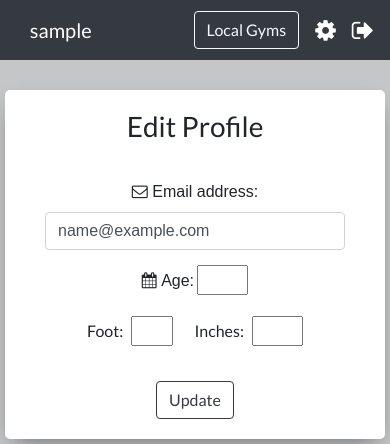
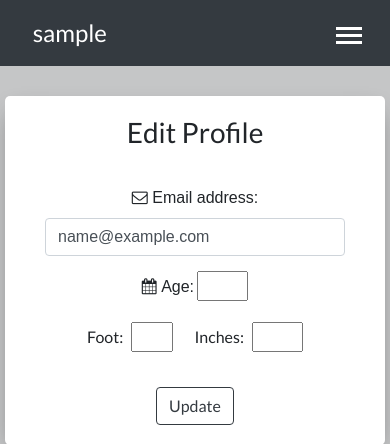
Before and after one commit to Craig-Codes/Weight_Tracker_App, a Node server app: page /profile/edit in a window 390 px wide. Shown: the top 444 px of the page. Run offline with Node 20, Linux system fonts and the light colour scheme; the visitor is signed in with stand-in values (Sample User, id 1); some libraries are stand-ins or nearby versions.

Commit message:
bug fixes and burger menu

```diff
--- a/public/stylesheets/profile.css
+++ b/public/stylesheets/profile.css
@@ -19,12 +19,74 @@ h4{
   padding: 0 16px;
 }
 
+/* NAVBAR ANIMATION */
+.icon-bar {
+	width: 26.2px;
+	height: 3px;
+	background-color: white;
+	display: block;
+	transition: all 0.2s;
+	margin-top: 4px
+}
+
+.navbar-toggler {
+  border: none;
+  background: transparent !important;
+}
+
+.navbar-toggler .top-bar {
+  transform: rotate(45deg);
+  transform-origin: 10% 10%;
+}
+
+.navbar-toggler .middle-bar {
+  opacity: 0;
+}
+
+.navbar-toggler .bottom-bar {
+  transform: rotate(-45deg);
+  transform-origin: 10% 90%;
+}
+
+.navbar-toggler.collapsed .top-bar {
+  transform: rotate(0);
+}
+
+.navbar-toggler.collapsed .middle-bar {
+  opacity: 1;
+}
+
+.navbar-toggler.collapsed .bottom-bar {
+  transform: rotate(0);
+}
+
+.navbar-toggler:focus,
+.navbar-toggler:active,
+.navbar-toggler-icon:focus {
+    outline: none;
+    box-shadow: none;
+}
+
+/* END OF BURGER ANIMATION */
+
 .container {
   padding-top: 15px;
 }
 
 #nav-container{
   padding-top: 0;
+}
+
+.navbar-dark .navbar-brand{
+  font-size: 1.5rem;
+}
+
+.navbar-collapse{
+  margin-top: 10px;
+}
+
+.show-on-md{
+  display: none;
 }
 
 #sign-out{
@@ -309,3 +371,23 @@ animation: colorSwap 0.2 ease-in;
     margin-top: 5vh;
   }
 }
+
+/* NAVBAR EXPAND SETTINGS */
+@media (max-width: 767px) {
+  .show-on-md{
+    display: inline;
+    font-size: 1.2em;
+  }
+   .nav-link .fa{
+     font-size: 1.2em;
+   }
+
+   .nav-item{
+     margin-bottom: 10px;
+   }
+
+   .nav-item button{
+     margin-left: 0;
+     margin-top: 5px;
+   }
+}
--- a/public/stylesheets/weightsShow.css
+++ b/public/stylesheets/weightsShow.css
@@ -37,8 +37,7 @@ body {
   }
 
   #update-box{
-    vertical-align: middle;
-    width: 120px;
+    width: 50px;
     height: 40px;
     border-radius: 5px;
     border: 1px solid #343a40;
--- a/views/editWeights.ejs
+++ b/views/editWeights.ejs
@@ -5,17 +5,17 @@
     <div class="row text-center">
         <div class="col-12">
             <div class="block">
-                <h3>Edit weight</h3>
+                <h3>Edit Weight</h3>
 
                 <div>
-                    <p>submitted <%=weight.date %></p>
+                    <p>Submitted <%=weight.date %></p>
                 </div>
 
                 <form class="ui form" action="/profile/weights/<%=weight._id%>?_method=PUT" method="POST">
                     <!-- PUT / DELTE request doesnt work in HTML5 forms!! we ned to add in ?_method=PUT and use method overide package in express to get around this. Could just send to a different route, but the  it wouldnt follow REST convention. HMTL forms only support get or post requests so most frameworks ahve. todeal with this!-->
                     <div class="field">
                         <label>Weight in lbs:</label>
-                        <input id="update-box" type="number" name="updatedWeight" min="1" max="1000" step=".1"
+                        <input id="update-box" type="number" name="updatedWeight" min="1" max="999" step=".1"
                             value="<%=weight.weight%>">
                     </div>
                     <input class="btn btn-outline-dark" type="submit" value="Update">
--- a/views/login_register.ejs
+++ b/views/login_register.ejs
@@ -57,7 +57,7 @@
                 Submit
               </button>
               <div id="reset-link">
-                <a href="/reset">Change password / Forgotten password</a>
+                <a href="/reset">Reset password?</a>
               </div>
             </form>
           </div>
--- a/views/partials/header.ejs
+++ b/views/partials/header.ejs
@@ -16,37 +16,40 @@
 </head>
 
 <body>
-  <nav class="navbar navbar-expand navbar-dark bg-dark">
+  <nav class="navbar navbar-expand-md navbar-dark bg-dark">
     <!-- add in navbar-expand-sm for burger menu if needed-->
     <div class="container" id="nav-container">
       <a class="navbar-brand mb-0 h1" href="/profile"><i class="fa fa-<%=currentUser.gender%>"
           aria-hidden="true"></i>&ensp;
         <% str = currentUser.username%>
-        <%=str.substring(0, 9)%></a>
-      <button class="navbar-toggler" type="button" data-toggle="collapse" data-target="#navbarText"
-        aria-controls="navbarText" aria-expanded="false" aria-label="Toggle navigation">
-        <span class="navbar-toggler-icon"></span>
+        <%=str.substring(0, 25)%></a>
+      <button class="navbar-toggler collapsed" type="button" data-toggle="collapse" data-target="#navbarText"
+       aria-controls="navbarText" aria-expanded="false" aria-label="Toggle navigation">
+        <span class="icon-bar top-bar"></span>
+        <span class="icon-bar middle-bar"></span>
+        <span class="icon-bar bottom-bar"></span>
       </button>
       <div class="collapse navbar-collapse" id="navbarText">
         <ul class="navbar-nav ml-auto">
+          </li>
+          <li class="nav-item">
+            <a class="nav-link" href="/profile/edit">
+              <i class="fa fa-cog" aria-hidden="true"></i>
+              <span class="show-on-md"> Settings</span></a>
+          </li>
+          <li class="nav-item">
+            <a class="nav-link" id="sign-out" href="/logout">
+              <i class="fa fa-sign-out" aria-hidden="true"></i>
+              <span class="show-on-md">Sign-out</span></a>
+          </li>
           <li class="nav-item">
             <a class="nav-link" href="https://ca-gym-finder.netlify.com/" target="_blank">
               <button type="button" class="btn btn-outline-light">
-                Local Gyms
+                Find Local Gyms
               </button>
             </a>
-          </li>
-          <li class="nav-item">
-            <a class="nav-link" href="/profile/edit">
-              <i class="fa fa-cog" aria-hidden="true"></i></a>
-          </li>
-          <li class="nav-item">
-            <a class="nav-link" id="sign-out" href="/logout">
-              <i class="fa fa-sign-out" aria-hidden="true"></i></a>
-          </li>
         </ul>
       </div>
-    </div>
   </nav>
 </body>
 
--- a/views/profile.ejs
+++ b/views/profile.ejs
@@ -16,7 +16,7 @@
         </div>
         <ul class="weights-list">
           <% for(var i=0; i<5; i++) {%>
-          <% if(typeof weights[i] == "undefined"){ %><p> Add more weights to populate the list</p><%break } else{%>
+          <% if(typeof weights[i] == "undefined"){ break } else{%>
           <li class="weights-list-item"><span id="bold"><%= JSON.stringify(weights[i].weight) %>lbs</span><span
               id="muted"> on
               <%= JSON.parse(JSON.stringify(weights[i].date)) %></span>
```
Also changed, not shown: public/js/landing.js (+4 -4 lines).
